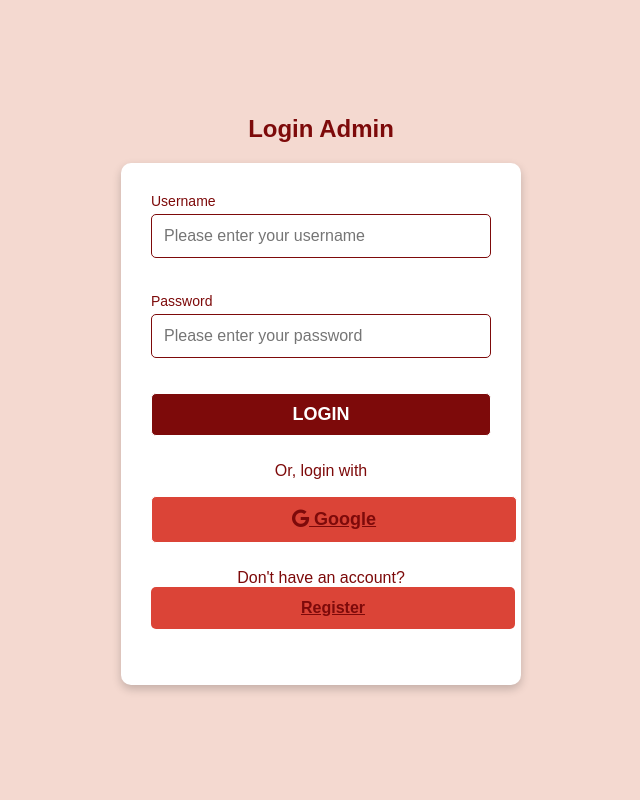
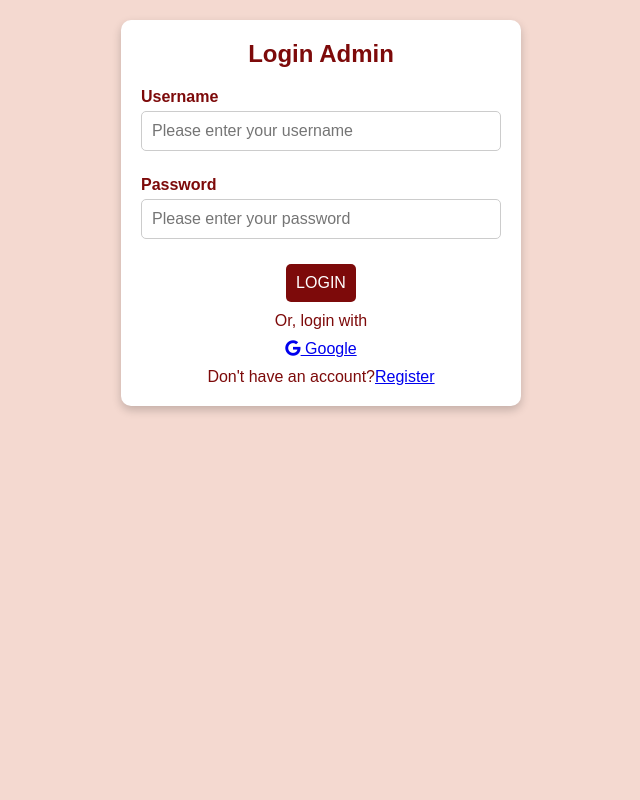
Before and after one commit to elwisaaa/admin_borrow, a PHP site: page /admin_login.php in a window 1280 px wide. Shown: the whole page, without its empty margins (319-959 px from the left). Run offline with PHP 8.4, Linux system fonts and the light colour scheme.

Commit message:
update css

```diff
--- a/styles.css
+++ b/styles.css
@@ -1,16 +1,19 @@
-body, h1, h2, h3, form, table, button {
+/* General Reset */
+* {
     margin: 0;
     padding: 0;
-    font-family: Arial, sans-serif;
-    color: #7d0a0a;
     box-sizing: border-box;
 }
 
+/* Body Styling */
 body {
+    font-family: Arial, sans-serif;
     background-color: #f4d9d0; /* Light shade from palette */
     padding: 20px;
+    color: #7d0a0a; /* Maroon text */
 }
 
+/* Container Styling */
 .container {
     max-width: 800px;
     margin: 0 auto;
@@ -20,252 +23,108 @@ body {
     box-shadow: 0 4px 10px rgba(0, 0, 0, 0.2);
 }
 
-h1, h2 {
+/* Heading Styling */
+h1, h2, h3 {
     color: #7d0a0a; /* Maroon text */
     text-align: center;
     margin-bottom: 20px;
 }
 
-h3 {
-    color: #7d0a0a; /* Maroon text */
-    margin-top: 20px;
+/* Form Styling */
+form {
+    display: flex;
+    flex-direction: column;
+    gap: 10px;
 }
 
-/* Forms */
-.form-container {
-    position: absolute;
-    top: 50%;
-    left: 50%;
-    transform: translate(-50%, -50%);
+input[type="text"], input[type="password"], input[type="datetime-local"], textarea, select {
     width: 100%;
-    max-width: 500px;
-    padding: 20px;
-    background-color: #ffffff; /* White background */
-    border-radius: 10px;
-    box-shadow: 0 4px 10px rgba(0, 0, 0, 0.2);
-    box-sizing: border-box;
+    padding: 10px;
+    border: 1px solid #ccc;
+    border-radius: 5px;
+    font-size: 16px;
 }
 
-form {
-    padding-left: 100px;
-    padding-right: 100px;
-    display: flex;
-    flex-direction: column;
-    gap: 15px;
-    margin: 0;
+button {
+    padding: 10px;
+    background-color: #7d0a0a; /* Maroon background */
+    color: #ffffff; /* White text */
+    border: none;
+    border-radius: 5px;
+    cursor: pointer;
+    font-size: 16px;
 }
 
-form input,
-form textarea,
-form select,
-form button {
-    width: 100%;
-    padding: 12px;
-    border: 1px solid #7d0a0a; /* Maroon border */
-    border-radius: 5px;
-    font-size: 16px;
-    box-sizing: border-box;
+button:hover {
+    background-color: #5a0707; /* Darker maroon */
 }
 
-.login-container {
-    display: flex;
-    flex-direction: column;
-    justify-content: center;
-    align-items: center;
-    height: 100vh;
-    padding: 20px;
-    background-color: #f4d9d0;
-    box-sizing: border-box;
-}
-
-form#login-form {
-    background-color: #ffffff; /* White background */
-    padding: 30px;
-    border-radius: 10px;
-    box-shadow: 0 4px 10px rgba(0, 0, 0, 0.2);
-    width: 100%;
-    max-width: 400px;
-    box-sizing: border-box;
-}
-
-.login-container h2 {
-    color: #7d0a0a; /* Maroon text */
-    text-align: center;
-    margin-bottom: 20px;
-}
-
-.input-group {
-    margin-bottom: 20px;
-}
-
-.input-group label {
-    color: #7d0a0a; /* Maroon text */
-    font-size: 14px;
-    margin-bottom: 5px;
-    display: block;
-}
-
-.input-group input {
-    width: 100%;
-    padding: 12px;
-    background-color: #ffffff; /* White background */
-    border: 1px solid #7d0a0a; /* Maroon border */
-    border-radius: 5px;
-    color: #7d0a0a; /* Maroon text */
-    font-size: 16px;
-    box-sizing: border-box;
-}
-
-.login-btn {
-    width: 100%;
-    padding: 12px;
-    background-color: #7d0a0a; /* Maroon background */
-    color: #ffffff; /* White text */
-    font-weight: bold;
-    cursor: pointer;
-    border-radius: 5px;
-    border: 1px solid #ffffff; /* White border */
-    font-size: 16px;
-    transition: background-color 0.3s ease, transform 0.2s ease;
-    text-align: center;
-    display: block;
-    margin-bottom: 10px;
-}
-
-.login-btn:hover {
-    background-color: #d9abab; /* Lighter shade of maroon */
-    transform: scale(1.05);
-}
-
-.login-options a {
-    display: inline-block;
-    padding: 12px;
-    background-color: #db4437; /* Google red */
-    color: #ffffff;
-    text-decoration: none;
-    font-weight: bold;
-    border-radius: 5px;
-    text-align: center;
-    width: 100%;
-    margin-bottom: 10px;
-}
-
-.login-options a:hover {
-    background-color: #f4d9d0; /* Light background on hover */
-    color: #7d0a0a; /* Dark maroon text */
-}
-
-.login-options p {
-    color: #7d0a0a; /* Maroon text */
-    text-align: center;
-}
-
-.login-options a {
-    color: #7d0a0a; /* Maroon text */
-    text-decoration: underline;
-}
-
-.login-options a:hover {
-    color: #ffffff; /* White on hover */
-}
-
+/* Table Styling */
 table {
     width: 100%;
     border-collapse: collapse;
     margin-top: 20px;
-    background-color: #ffffff; /* White background */
-    color: #7d0a0a; /* Maroon text */
 }
 
-table th, table td {
+th, td {
     padding: 10px;
-    border: 1px solid #d9abab;
+    border: 1px solid #ccc;
     text-align: left;
 }
 
-table th {
+th {
     background-color: #7d0a0a; /* Maroon background */
     color: #ffffff; /* White text */
 }
 
-table tr:nth-child(even) {
-    background-color: #f4d9d0;
+td a {
+    color: #7d0a0a; /* Maroon text */
+    text-decoration: none;
 }
 
-table a {
-    color: #7d0a0a; /* Maroon text */
-    text-decoration: none;
-    font-weight: bold;
-}
-
-table a:hover {
+td a:hover {
     text-decoration: underline;
 }
 
-.logout-btn {
-    display: block;
-    margin: 20px auto;
-    padding: 10px 20px;
-    background-color: #7d0a0a; /* Maroon background */
-    color: #ffffff; /* White text */
-    font-weight: bold;
-    text-align: center;
-    border: 1px solid #ffffff; /* White border */
-    border-radius: 5px;
-    cursor: pointer;
-}
-
-.logout-btn:hover {
-    background-color: #d9abab;
-}
-
-body {
-    background-color: #7d0a0a; /* Maroon */
-    color: #f3edc8; /* Cream */
-    font-family: 'Poppins', sans-serif;
-    margin: 0;
-    padding: 0;
-}
-
-h1 {
-    color: #f3edc8; /* Cream */
-    margin-bottom: 20px;
-}
-
-.container-index {
-    position: absolute;
-    top: 50%;
-    left: 50%;
-    transform: translate(-50%, -50%);
-    max-width: 800px;
-    width: 90%;
+/* Additional Classes */
+.login-container, .signup-container {
+    max-width: 400px;
+    margin: 0 auto;
     padding: 20px;
     background-color: #ffffff; /* White background */
     border-radius: 10px;
     box-shadow: 0 4px 10px rgba(0, 0, 0, 0.2);
 }
 
-.login-selection {
-    display: flex;
-    justify-content: center;
-    gap: 20px;
-    margin-top: 20px;
+.input-group {
+    margin-bottom: 15px;
 }
 
-.login-btn {
+.input-group label {
+    display: block;
+    margin-bottom: 5px;
+    font-weight: bold;
+}
+
+.login-options, .signup-options {
+    display: flex;
+    flex-direction: column;
+    align-items: center;
+    gap: 10px;
+}
+
+.logout-btn {
+    display: inline-block;
+    padding: 10px 20px;
     background-color: #7d0a0a; /* Maroon background */
     color: #ffffff; /* White text */
-    border: 1px solid #ffffff; /* White border */
-    padding: 10px 20px;
+    border: none;
     border-radius: 5px;
+    text-decoration: none;
+    text-align: center;
     cursor: pointer;
-    font-size: 18px;
-    text-decoration: none;
-    display: inline-block;
-    text-align: center;
-    transition: background-color 0.3s ease;
 }
 
-.login-btn:hover {
-    background-color: #d9abab; /* Subtle highlight */
+.logout-btn:hover {
+    background-color: #5a0707; /* Darker maroon */
 }
```
